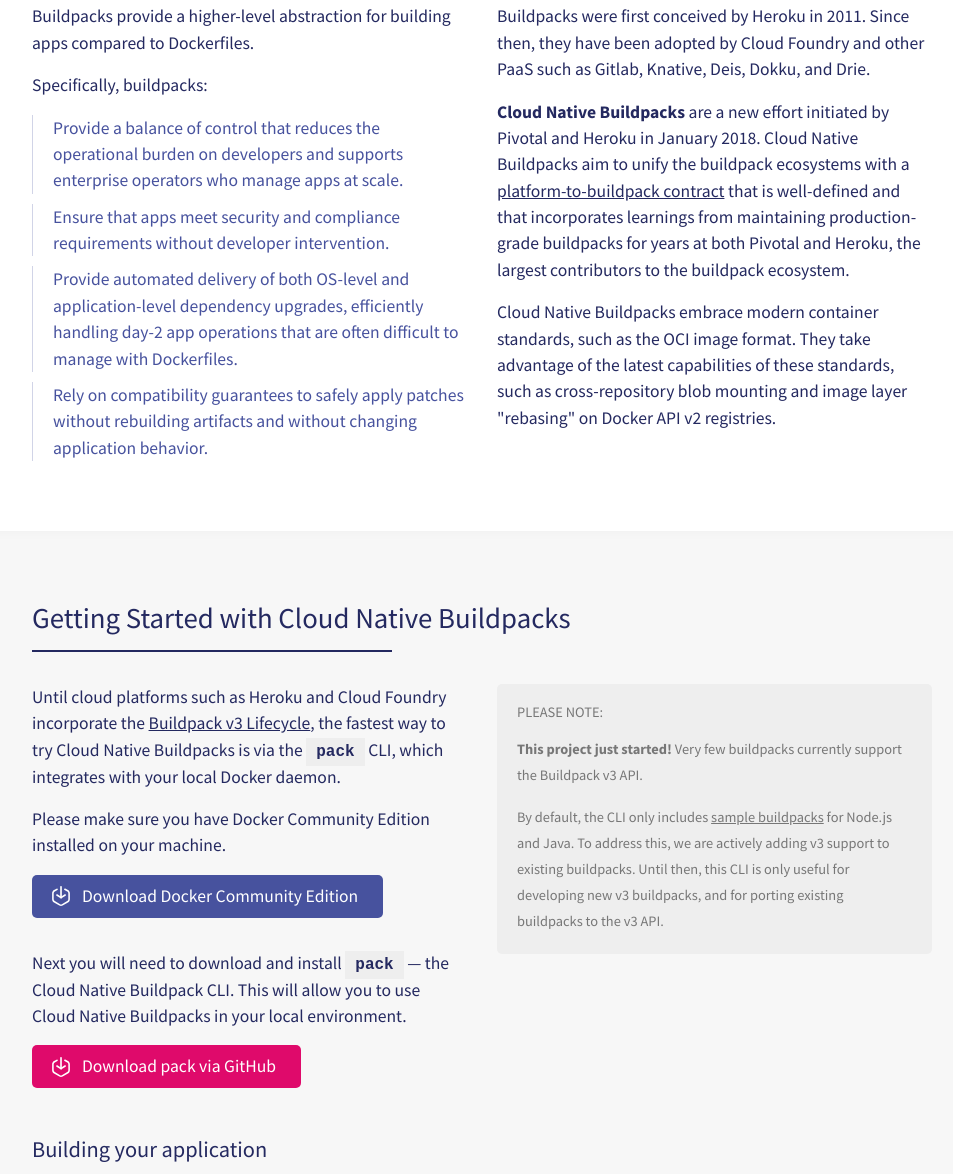
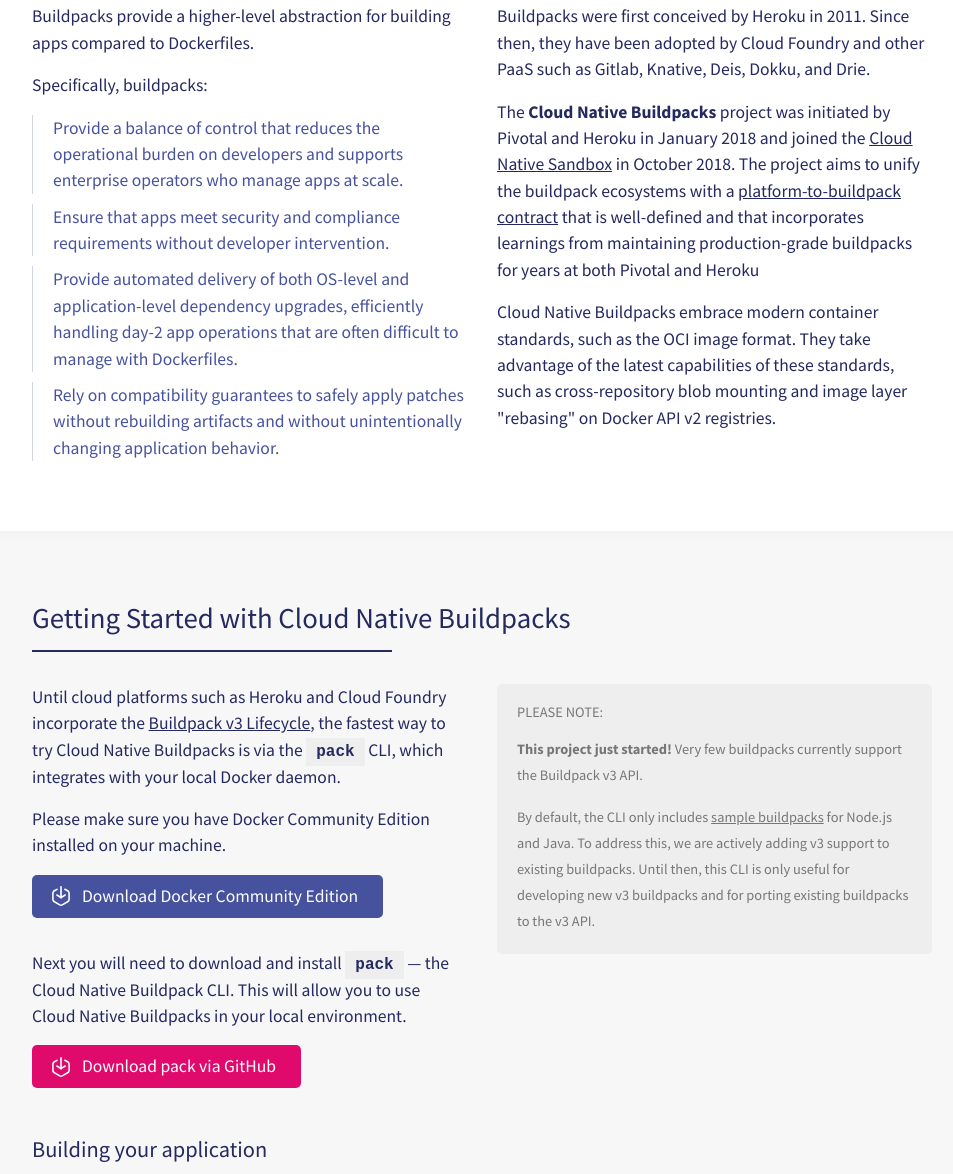
Before and after one commit to buildpacks/website, a website: page index.html in a window 1280 px wide. Shown: the part 654-1828 px from the top of the page, without its empty margins (158-1111 px from the left). Drawn offline with nearby package versions, Linux system fonts and the light colour scheme.

Commit message:
Adjust wording in preparation for cloud native sandbox entry

```diff
--- a/index.html
+++ b/index.html
@@ -58,13 +58,13 @@
             <li>Provide a balance of control that reduces the operational burden on developers and supports enterprise operators who manage apps at scale.</li>
             <li>Ensure that apps meet security and compliance requirements without developer intervention.</li>
             <li>Provide automated delivery of both OS-level and application-level dependency upgrades, efficiently handling day-2 app operations that are often difficult to manage with Dockerfiles.</li>
-            <li>Rely on compatibility guarantees to safely apply patches without rebuilding artifacts and without changing application behavior.</li>
+            <li>Rely on compatibility guarantees to safely apply patches without rebuilding artifacts and without unintentionally changing application behavior.</li>
           </ul>
         </div>
         <div class="col-sm">
           <p>Buildpacks were first conceived by Heroku in 2011. Since then, they have been adopted by Cloud Foundry and other PaaS such as Gitlab, Knative, Deis, Dokku, and Drie.</p>
 
-          <p><b>Cloud Native Buildpacks</b> are a new effort initiated by Pivotal and Heroku in January 2018. Cloud Native Buildpacks aim to unify the buildpack ecosystems with a <a href="https://github.com/buildpack/spec/blob/master/buildpack.md" target="blank">platform-to-buildpack contract</a> that is well-defined and that incorporates learnings from maintaining production-grade buildpacks for years at both Pivotal and Heroku, the largest contributors to the buildpack ecosystem.</p>
+          <p>The <b>Cloud Native Buildpacks</b> project was initiated by Pivotal and Heroku in January 2018 and joined the <a href="https://www.cncf.io/">Cloud Native Sandbox</a> in October 2018. The project aims to unify the buildpack ecosystems with a <a href="https://github.com/buildpack/spec/blob/master/buildpack.md" target="blank">platform-to-buildpack contract</a> that is well-defined and that incorporates learnings from maintaining production-grade buildpacks for years at both Pivotal and Heroku</p>
 
           <p>Cloud Native Buildpacks embrace modern container standards, such as the OCI image format. They take advantage of the latest capabilities of these standards, such as cross-repository blob mounting and image layer "rebasing" on Docker API v2 registries.</p>
         </div>
@@ -94,7 +94,7 @@
 
               <p><strong>This project just started!</strong> Very few buildpacks currently support the Buildpack v3 API.</p>
 
-              <p>By default, the CLI only includes <a href="https://github.com/buildpack/samples" target="blank">sample buildpacks</a> for Node.js and Java. To address this, we are actively adding v3 support to existing buildpacks. Until then, this CLI is only useful for developing new v3 buildpacks, and for porting existing buildpacks to the v3 API.</p>
+              <p>By default, the CLI only includes <a href="https://github.com/buildpack/samples" target="blank">sample buildpacks</a> for Node.js and Java. To address this, we are actively adding v3 support to existing buildpacks. Until then, this CLI is only useful for developing new v3 buildpacks and for porting existing buildpacks to the v3 API.</p>
             </div>
           </div>
         </div>
@@ -121,7 +121,7 @@
     <footer>
       <div class="container footer">
           <a href="https://www.cncf.io/"><img src="/images/cncf-color.svg" class="footer-logo"></a>
-          <p>We are a <a href="https://www.cncf.io/">Cloud Native Computing Foundation</a> hosted project</p>
+          <p>We are a <a href="https://www.cncf.io/">Cloud Native Sandbox</a> project.</p>
       </div>
       <div class="bg-brand-blue">
         <div class="container sub-footer">
```
